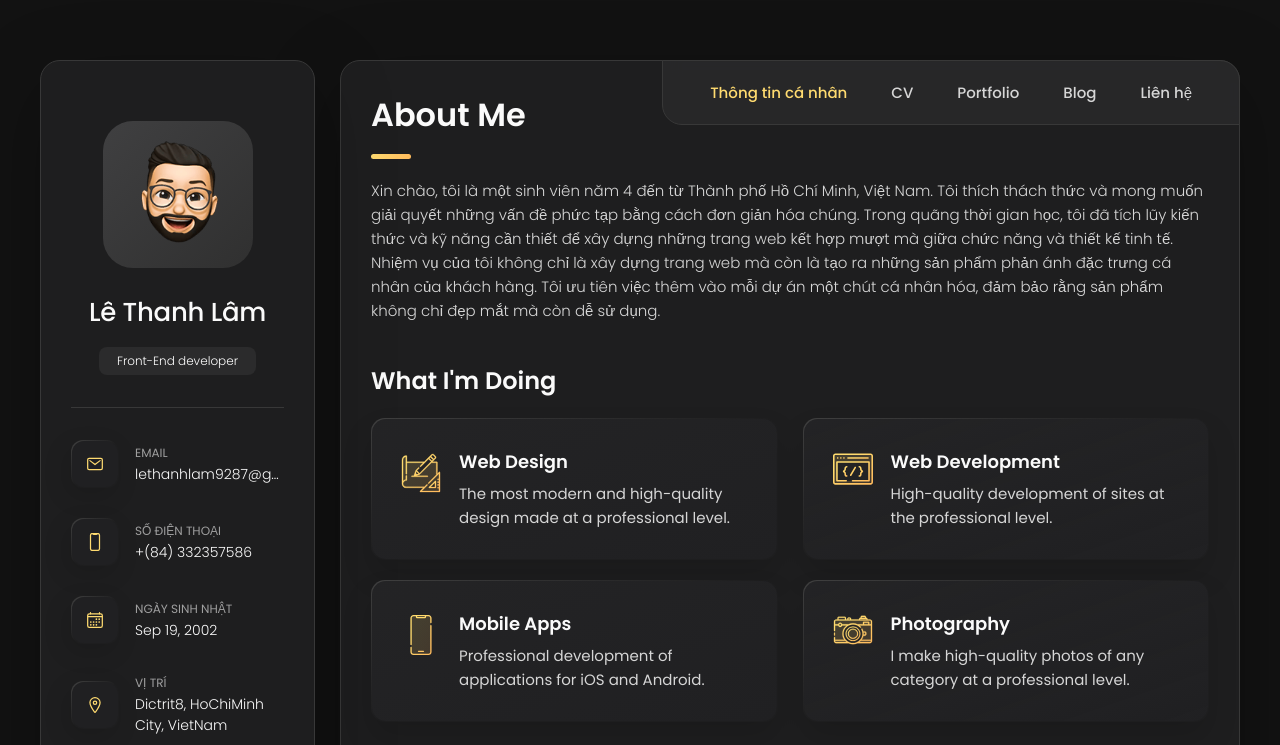
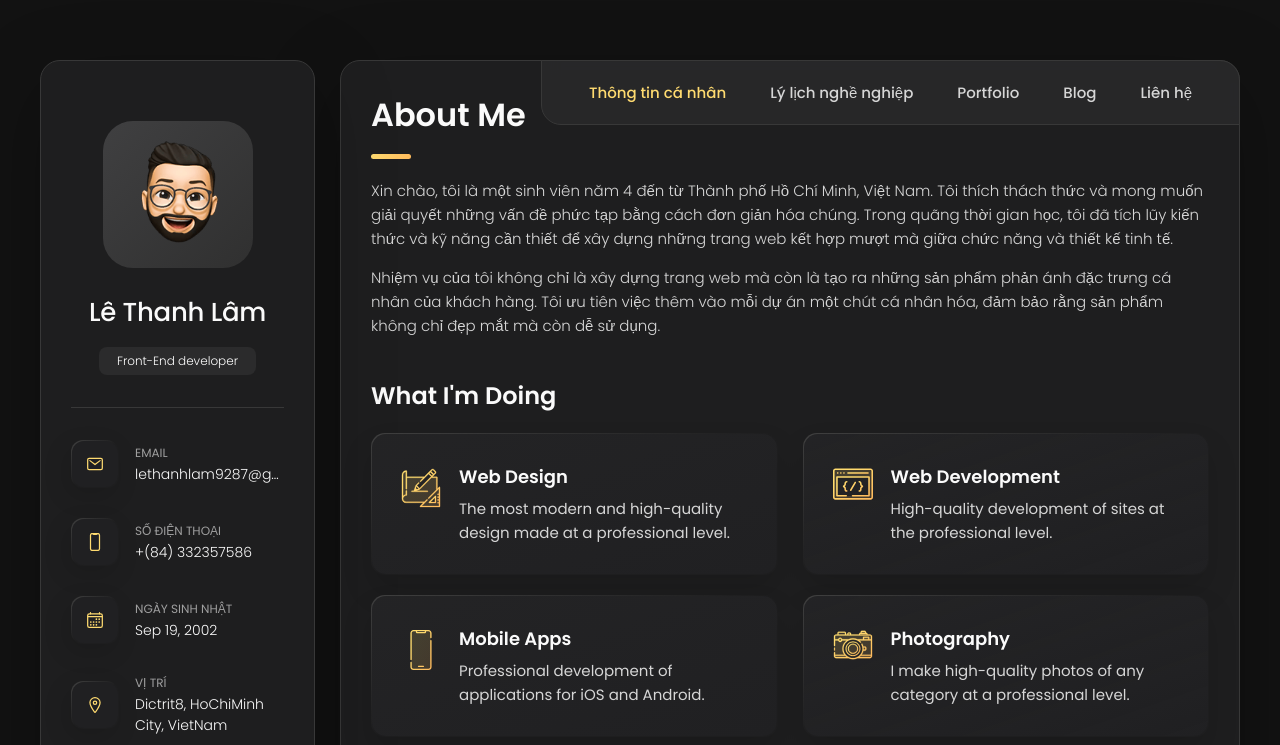
Before and after one commit to thanhlam1909/Le_Thanh_Lam_Portfolio, a plain HTML site: page index.html in a window 1280 px wide. Shown: the top 745 px of the page. Drawn offline with nearby package versions, Linux system fonts and the light colour scheme.

Commit message:
Cập nhật file mới cho protfolio

```diff
--- a/index.html
+++ b/index.html
@@ -170,11 +170,11 @@
         <ul class="navbar-list">
 
             <li class="navbar-item">
-            <button class="navbar-link active" data-nav-link>Thông tin cá nhân</button>
+                <button class="navbar-link  active" data-nav-link>Thông tin cá nhân</button>
               </li>
 
               <li class="navbar-item">
-            <button class="navbar-link" data-nav-link>CV</button>
+                <button class="navbar-link" data-nav-link>Lý lịch nghề nghiệp</button>
               </li>
 
               <li class="navbar-item">
@@ -188,7 +188,6 @@
               <li class="navbar-item">
                 <button class="navbar-link" data-nav-link>Liên hệ</button>
               </li>
-
         </ul>
 
       </nav>
@@ -206,22 +205,15 @@
         <header>
           <h2 class="h2 article-title">About me</h2>
         </header>
-
         <section class="about-text">
             <p>
+                Xin chào, tôi là một sinh viên năm 4 đến từ Thành phố Hồ Chí Minh, Việt Nam. Tôi thích thách thức và mong muốn giải quyết những vấn đề phức tạp bằng cách đơn giản hóa chúng. Trong quãng thời gian học, tôi đã tích lũy kiến thức và kỹ năng cần thiết để xây dựng những trang web kết hợp mượt mà giữa chức năng và thiết kế tinh tế.
+            </p>
+            <p>
+                Nhiệm vụ của tôi không chỉ là xây dựng trang web mà còn là tạo ra những sản phẩm phản ánh đặc trưng cá nhân của khách hàng. Tôi ưu tiên việc thêm vào mỗi dự án một chút cá nhân hóa, đảm bảo rằng sản phẩm không chỉ đẹp mắt mà còn dễ sử dụng.
+            </p>
+        </section>
 
-Xin chào, tôi là một sinh viên năm 4 đến từ Thành phố Hồ Chí Minh, Việt Nam. Tôi thích thách thức và mong muốn giải quyết những vấn đề phức tạp bằng cách đơn giản hóa chúng. Trong quãng thời gian học, tôi đã tích lũy kiến thức và kỹ năng cần thiết để xây dựng những trang web kết hợp mượt mà giữa chức năng và thiết kế tinh tế.
-
-Nhiệm vụ của tôi không chỉ là xây dựng trang web mà còn là tạo ra những sản phẩm phản ánh đặc trưng cá nhân của khách hàng. Tôi ưu tiên việc thêm vào mỗi dự án một chút cá nhân hóa, đảm bảo rằng sản phẩm không chỉ đẹp mắt mà còn dễ sử dụng.
-
-
-
-
-
-   </p>
-
-
-        </section>
 
 
         <!--
```
Lines whose indentation alone changed are shown as unchanged.
